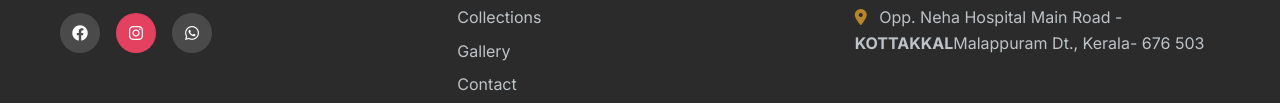
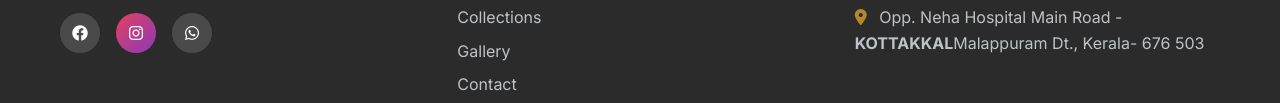
Before and after one commit to AdhlUsman/modern-furniture, a plain HTML site: page index.html in a window 1280 px wide. In both pictures the pointer is over the link 136 px from the left and 3441 px from the top of the page. Shown: the part 3409-3512 px from the top of the page. Drawn offline with Linux system fonts and the light colour scheme.

Commit message:
Enhance Instagram link hover effect with a gradient background

```diff
--- a/css/style.css
+++ b/css/style.css
@@ -576,7 +576,7 @@ p {
     color: #fff;
 }
 .social-links a[href*="instagram"]:hover {
-    background: #E4405F;
+    background: linear-gradient(135deg, #e4405f 0%, #8a3ab9 100%);
 }
 .social-links a[href*="instagram"]:hover .fa-instagram {
     color: #fff;
```
